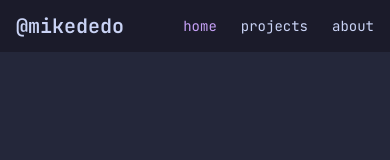
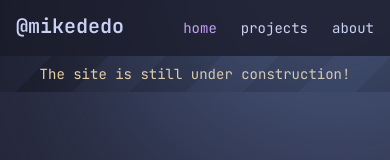
Before and after one commit to mikededo/portfolio, a SvelteKit app: page / in a window 390 px wide. Shown: the top 160 px of the page. Built offline with nearby package versions, Linux system fonts and the light colour scheme; no server answers.

Commit message:
feat: add construction banner

```diff
--- a/src/routes/+layout.svelte
+++ b/src/routes/+layout.svelte
@@ -20,7 +20,7 @@
 </script>
 
 <div class="flex shrink-0 flex-col h-screen">
-    <header class="w-full h-header bg-crust/75 flex justify-between px-4 py-3 z-10">
+    <header class="w-full h-14 bg-crust/75 flex justify-between px-4 py-3 z-10">
         <p class="font-semibold text-xl">
             @mikededo
         </p>
@@ -30,6 +30,9 @@
             <a href="/about" class="text-sm hover:text-mauve">about</a>
         </nav>
     </header>
+    <div class="fixed top-14 left-0 right-0 bg-mantle py-2 under-construction">
+        <p class="text-center text-yellow text-sm">The site is still under construction!</p>
+    </div>
     <main class="bg-base h-full flex-1">
         <div class="px-4 md:px-8 lg:px-12 xl:px-0 container h-full w-full">
             {@render children()}
@@ -42,3 +45,31 @@
 
 <ThemeSelector />
 <Command />
+
+<style>
+.under-construction {
+    --timer: 480s;
+    background: repeating-linear-gradient(
+        -45deg,
+        hsl(var(--mantle)),
+        hsl(var(--mantle)) 40px,
+        hsl(var(--crust)) 40px,
+        hsl(var(--crust)) 80px
+    );
+    animation: stripe-animation var(--timer) linear infinite;
+    background-size: 200% 200%;
+
+    @media (prefers-reduced-motion) {
+        --timer: 0s;
+    }
+}
+
+@keyframes stripe-animation {
+    0% {
+        background-position: 0 0;
+    }
+    100% {
+        background-position: 200% 0;
+    }
+}
+</style>
--- a/src/routes/+page.svelte
+++ b/src/routes/+page.svelte
@@ -51,7 +51,7 @@
 </div>
 
 <svg
-    class="absolute inset-0 h-screen w-screen pointer-events-none"
+    class="hidden md:block absolute inset-0 h-screen w-screen pointer-events-none"
     viewBox="0 0 1440 1024"
     fill="none"
     xmlns="http://www.w3.org/2000/svg"
@@ -105,3 +105,57 @@
         </filter>
     </defs>
 </svg>
+
+<svg
+    class="block md:hidden absolute inset-0 h-screen w-screen pointer-events-none"
+    viewBox="0 0 390 844"
+    fill="none"
+    xmlns="http://www.w3.org/2000/svg"
+>
+    <g opacity="0.35" filter="url(#filter0_f_23_549)">
+        <rect
+            x="99.4341"
+            y="-268"
+            width="401.074"
+            height="416.279"
+            transform="rotate(8.20843 99.4341 -268)"
+            class="fill-blue animate-blob"
+        />
+        <path
+            class="fill-red animate-blob-alt"
+            d="M19.5173 423.151L141.791 728.988L-184.208 681.961L19.5173 423.151Z"
+            style="--delay: -10s"
+        />
+        <circle
+            cx="396.38"
+            cy="408.357"
+            r="164.55"
+            transform="rotate(8.20843 396.38 408.357)"
+            class="fill-mauve animate-blob-alt"
+            style="--delay: -6s"
+        />
+        <path
+            d="M290 755L461.473 854V1052L290 1151L118.527 1052V854L290 755Z"
+            class="fill-overlay0 animate-blob"
+            style="--delay: -4s"
+        />
+    </g>
+    <defs>
+        <filter id="filter0_f_23_549"
+            x="-384.208"
+            y="-468"
+            width="1145.16"
+            height="1819"
+            filterUnits="userSpaceOnUse"
+            color-interpolation-filters="sRGB"
+        >
+            <feFlood flood-opacity="0" result="BackgroundImageFix" />
+            <feBlend mode="normal"
+                in="SourceGraphic"
+                in2="BackgroundImageFix"
+                result="shape"
+            />
+            <feGaussianBlur stdDeviation="100" result="effect1_foregroundBlur_23_549" />
+        </filter>
+    </defs>
+</svg>
```
Also changed, not shown: eslint.config.js (+2 -15 lines).
